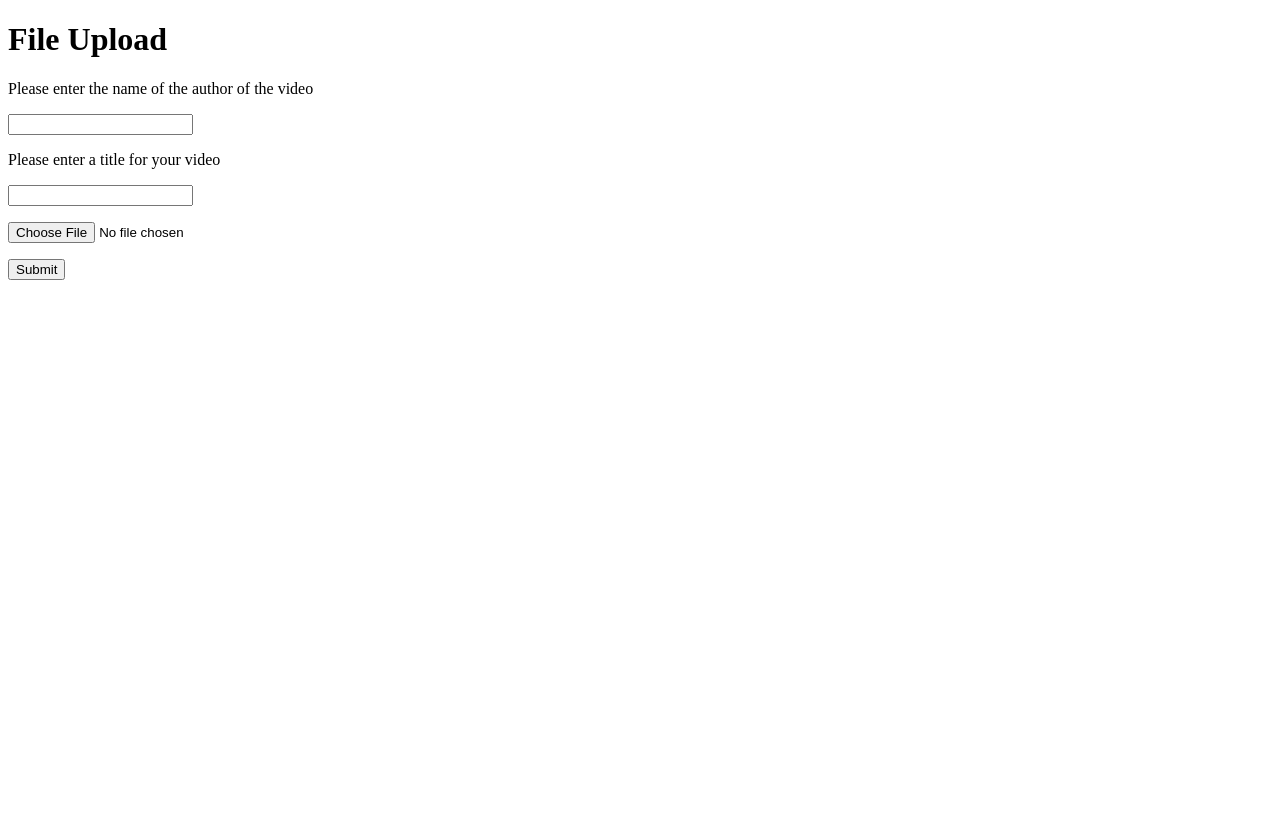
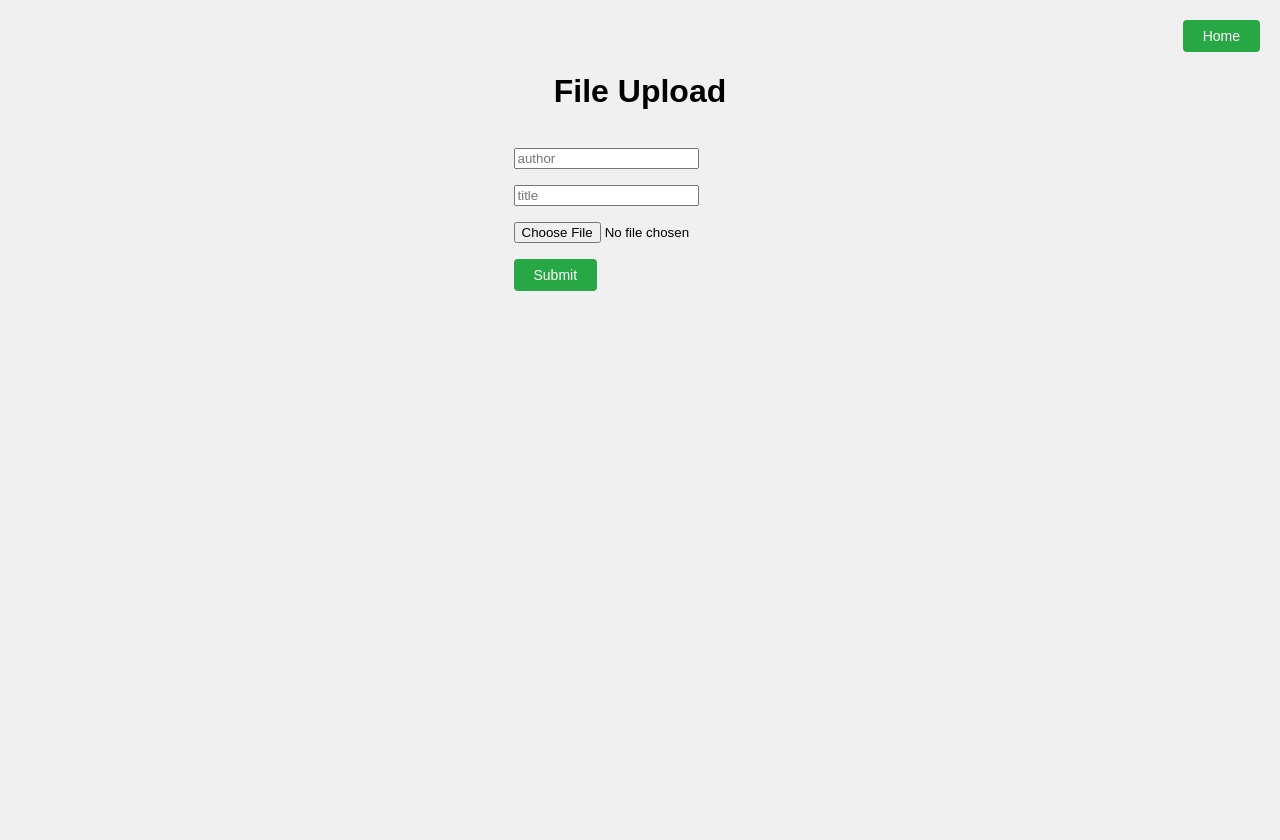
Before and after one commit to elanysk/video-streaming-platform, a Flask app: page /upload in a window 1280 px wide. Before the commit the page ends 280 px from the top, so only its background shows below. Run offline with Flask 3, Linux system fonts and the light colour scheme; parts of the project's set-up code (start-up, migrations or seed data) failed here and were passed over; some libraries are stand-ins or nearby versions.

Commit message:
Added some upload UI changes and redir on upload

```diff
--- /dev/null
+++ b/static/upload.css
@@ -0,0 +1,30 @@
+body {
+  font-family: Arial, sans-serif;
+  margin: 0;
+  padding: 20px;
+  background-color: #f0f0f0;
+  height: 100vh;
+}
+
+#input-form {
+  display: flex;
+  flex-direction: column;
+  justify-content: center;
+  align-items: center;
+}
+
+#home {
+  display: flex;
+  justify-content: flex-end;
+  margin-left: auto;
+}
+
+button {
+  padding: 8px 20px;
+  font-size: 14px;
+  border: none;
+  background-color: #28a745;
+  color: white;
+  border-radius: 4px;
+  cursor: pointer;
+}
--- a/static/upload.js
+++ b/static/upload.js
@@ -6,6 +6,15 @@ document.addEventListener('DOMContentLoaded', function() {
     submitButton.addEventListener('click', function() {
         document.getElementById('upload-form').submit();
         console.log('Submitted upload form');
-        // location.href = "/";
+        location.href = "/";
     });
 });
+
+document.addEventListener('DOMContentLoaded', function() {
+    const homebutton = document.getElementById('home-button');
+
+    // Add click event listener to the button
+    homebutton.addEventListener('click', function() {
+        location.href = "/";
+    });
+});
--- a/templates/upload.html
+++ b/templates/upload.html
@@ -2,17 +2,23 @@
 <html>
   <head>
     <title>File Upload</title>
+    <link rel="stylesheet" href="../static/upload.css">
   </head>
   <body>
+    <div id="home">
+      <button id="home-button">Home</button>
+    </div>
+    <div id="input-form">
     <h1>File Upload</h1>
-    <form method="POST" id="upload-form" action="/api/upload" enctype="multipart/form-data">
-      <label for="">Please enter the name of the author of the video</label>
-      <p><input type="text" name="author"></p>
-      <label for="">Please enter a title for your video</label>
-      <p><input type="text" name="title"></p>
-      <p><input type="file" name="mp4file" accept=".mp4"></p>
-      <button type="button" id="submit-button">Submit</button>
-    </form>
+      <form method="POST" id="upload-form" action="/api/upload" enctype="multipart/form-data">
+        <label for="" ></label>
+        <p><input type="text" name="author" placeholder="author"></p>
+        <label for=""></label>
+        <p><input type="text" name="title" placeholder="title"></p>
+        <p><input type="file" name="mp4file" accept=".mp4"></p>
+        <button type="button" id="submit-button">Submit</button>
+      </form>
+    </div>
   </body>
 
   <script src="../static/upload.js"></script>
```
